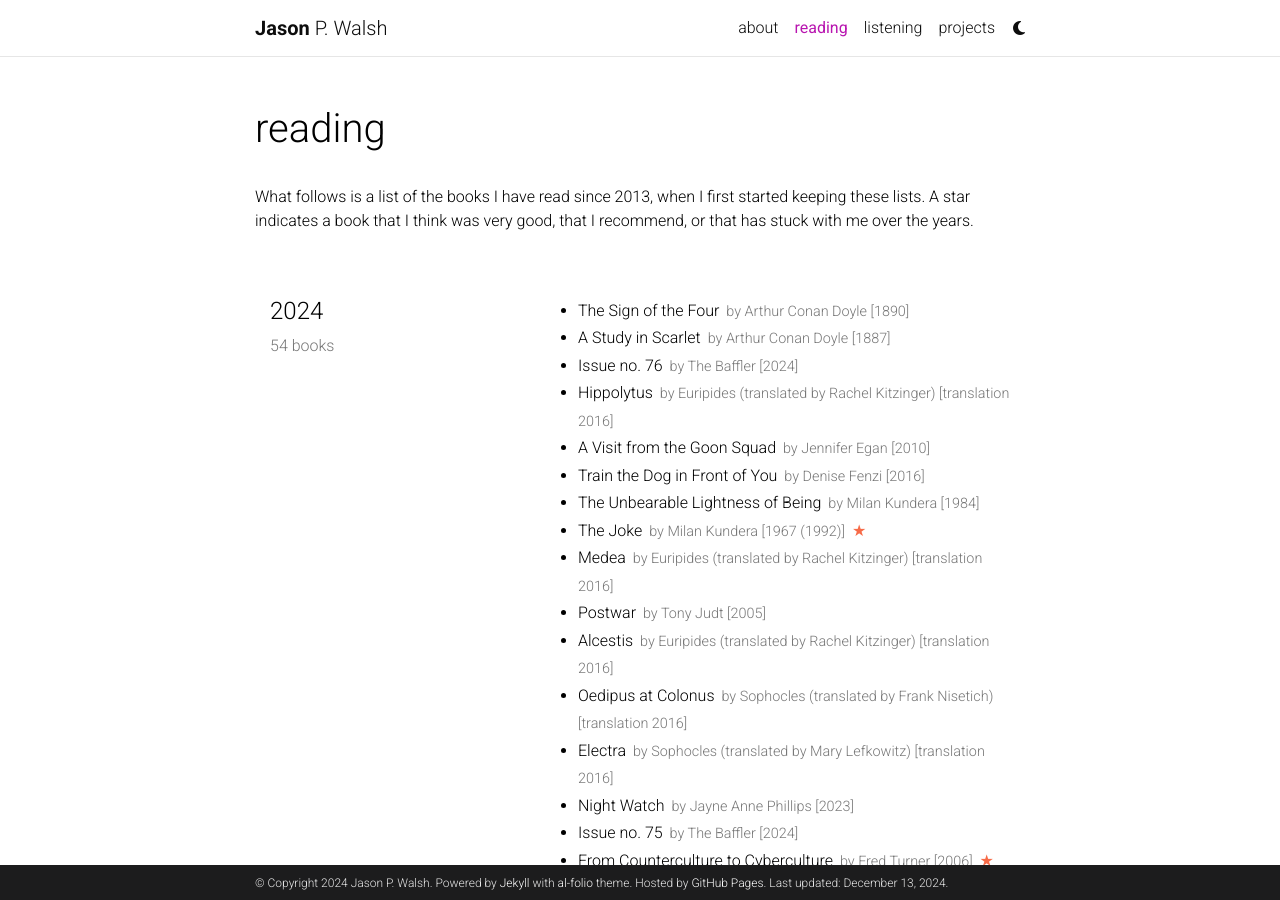
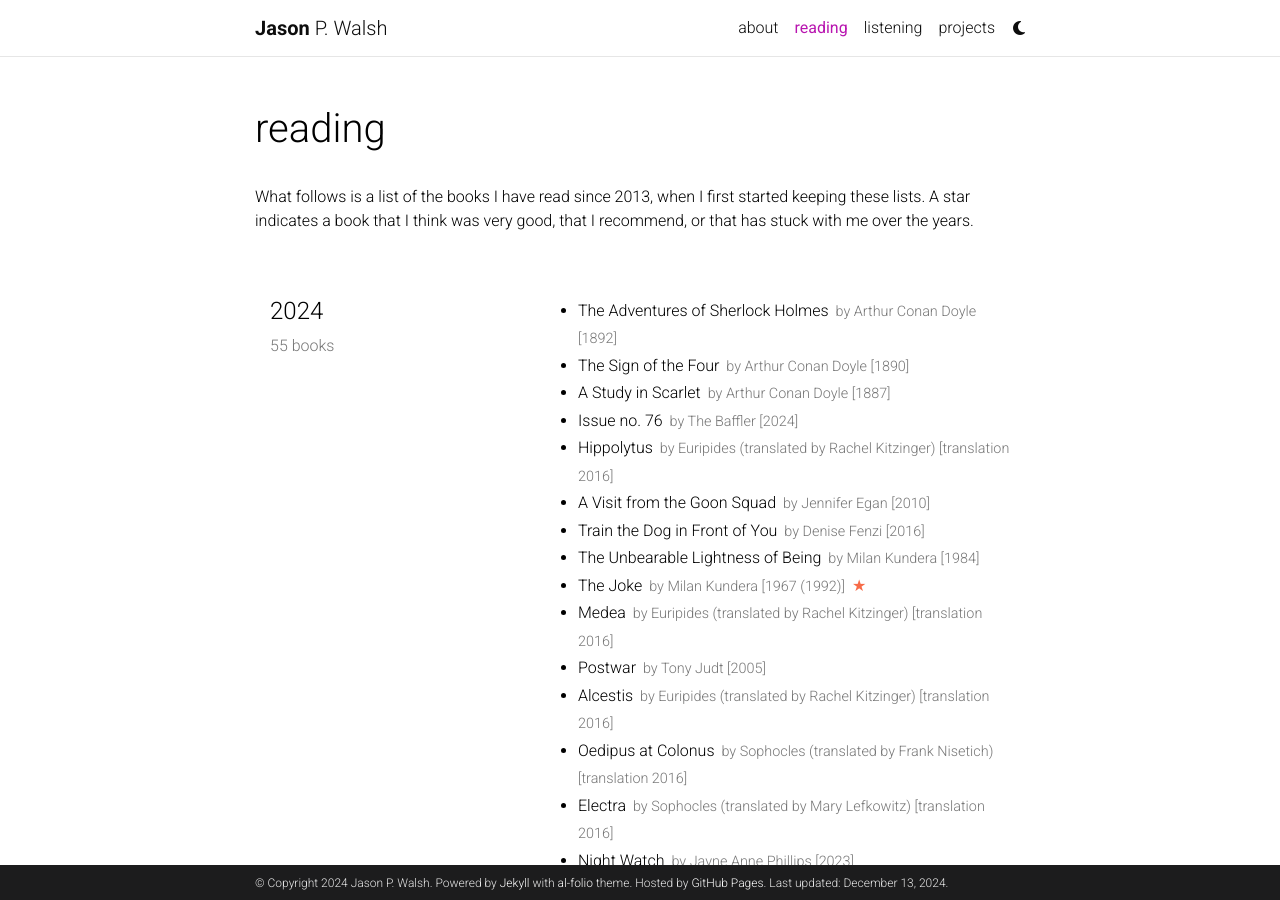
Before and after one commit to jwals23/jwals23.github.io, a Jekyll site: the page built from _pages/reading.md, in a window 1280 px wide and 900 px high. Built offline with Jekyll 4.4.1, drawn with Linux system fonts in a browser that asks for light colours; comment, search, counter and statistics services are not loaded; a style sheet for code colours, icons or effects is not loaded.

Commit message:
Update reading.yml

```diff
--- a/_data/reading.yml
+++ b/_data/reading.yml
@@ -1,6 +1,10 @@
 list:
   - year: "2024"
     books:
+      - title: The Adventures of Sherlock Holmes
+        author: Arthur Conan Doyle
+        year: 1892
+
       - title: The Sign of the Four
         author: Arthur Conan Doyle
         year: 1890
```
